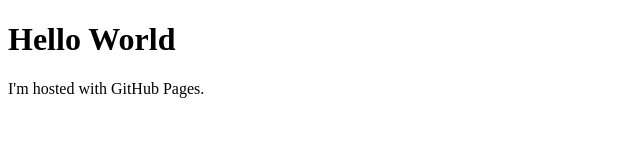
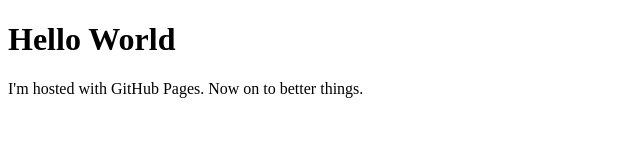
Before and after one commit to CDS-MPDev/CDS-MPDev.github.io, a plain HTML site: page index.html in a window 1280 px wide. Shown: the whole page, without its empty margins (0-640 px from the left). Drawn offline with Linux system fonts and the light colour scheme.

Commit message:
add text to index

```diff
--- a/index.html
+++ b/index.html
@@ -2,6 +2,6 @@
 <html>
 <body>
 <h1>Hello World</h1>
-<p>I'm hosted with GitHub Pages.</p>
+<p>I'm hosted with GitHub Pages. Now on to better things.</p>
 </body>
 </html>
```
